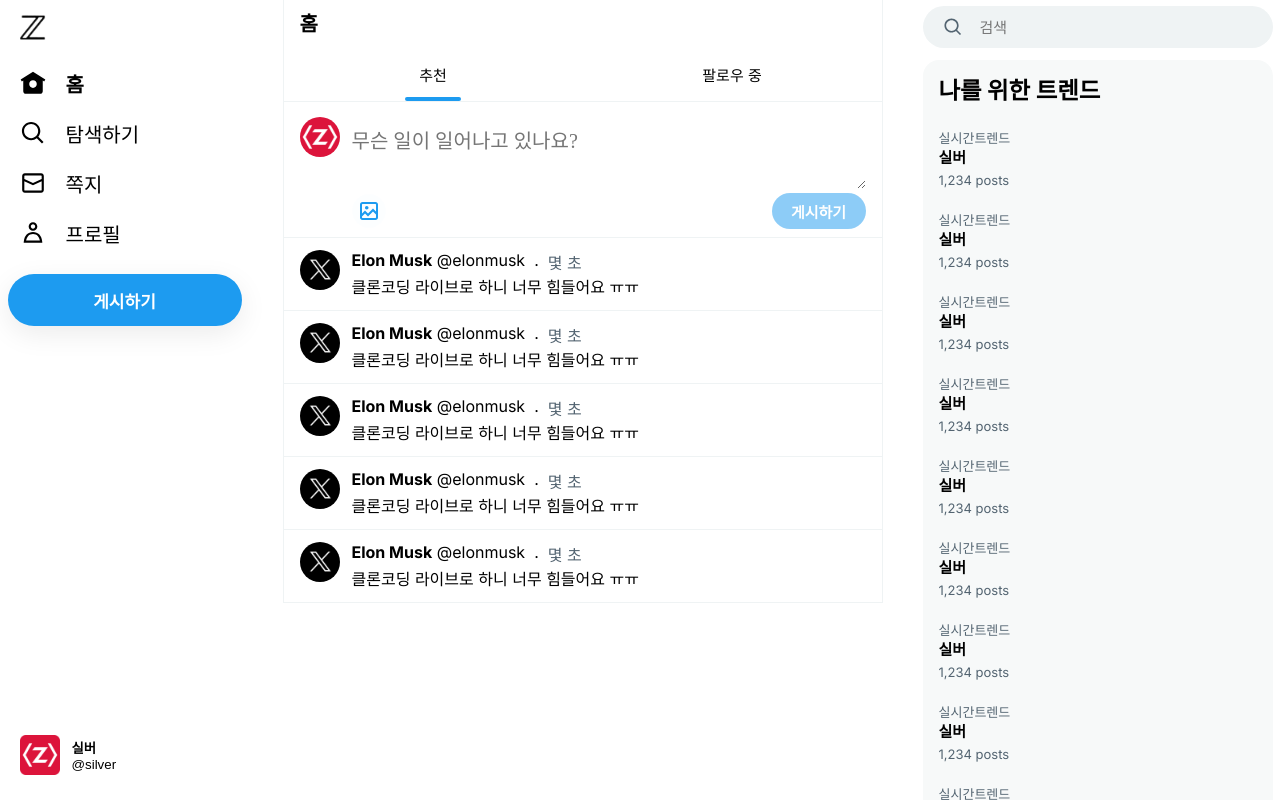
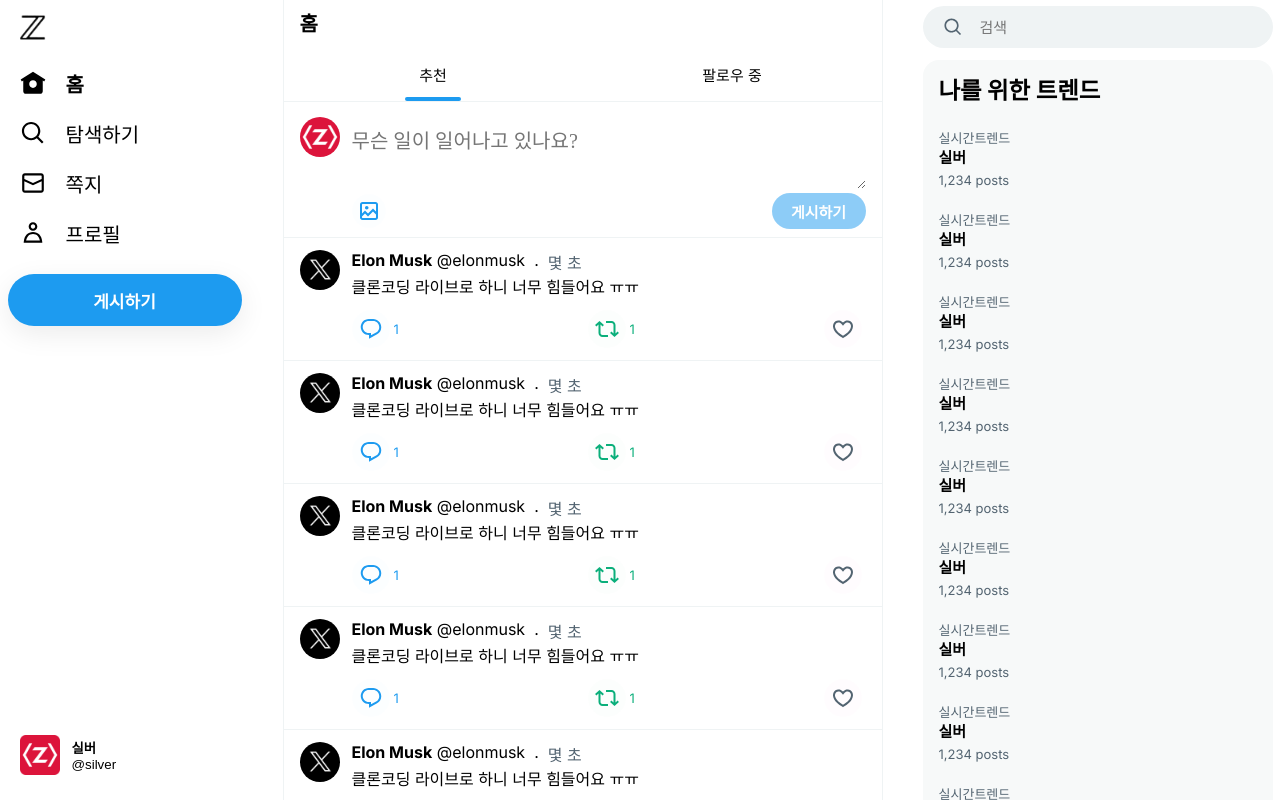
Before and after one commit to silver0108/twitter-clone-coding, a Next.js app: page /home in a window 1280 px wide. Built offline with nearby package versions, Linux system fonts and the light colour scheme.

Commit message:
게시글 ActionButton 구현 및 classnames 사용

```diff
--- a/package.json
+++ b/package.json
@@ -9,6 +9,7 @@
     "lint": "next lint"
   },
   "dependencies": {
+    "classnames": "^2.5.1",
     "dayjs": "^1.11.10",
     "next": "14.1.0",
     "react": "^18",
--- /dev/null
+++ b/src/app/(afterLogin)/_component/ActionButtons.tsx
@@ -0,0 +1,55 @@
+"use client";
+
+import styles from './post.module.css';
+import cx from 'classnames'; // CSS 클래스를 조건부로 설정할 때 매우 유용한 라이브러리
+
+export default function ActionButtons() {
+
+  const commented = true;
+  const reposted = true;
+  const liked = false;
+
+  const onClickComment = () => { };
+  const onClickRepost = () => { };
+  const onClickHeart = () => { };
+
+  return (
+    <div className={styles.actionButtons}>
+      <div className={cx(styles.commentButton, {[styles.commented] : commented})}>
+        <button onClick={onClickComment}>
+          <svg width={24} viewBox="0 0 24 24" aria-hidden="true">
+            <g>
+              <path
+                d="M1.751 10c0-4.42 3.584-8 8.005-8h4.366c4.49 0 8.129 3.64 8.129 8.13 0 2.96-1.607 5.68-4.196 7.11l-8.054 4.46v-3.69h-.067c-4.49.1-8.183-3.51-8.183-8.01zm8.005-6c-3.317 0-6.005 2.69-6.005 6 0 3.37 2.77 6.08 6.138 6.01l.351-.01h1.761v2.3l5.087-2.81c1.951-1.08 3.163-3.13 3.163-5.36 0-3.39-2.744-6.13-6.129-6.13H9.756z"></path>
+            </g>
+          </svg>
+        </button>
+        <div className={styles.count}>{1 || ''}</div>
+      </div>
+
+      <div className={cx(styles.repostButton, reposted && styles.reposted)}>
+        <button onClick={onClickRepost}>
+          <svg width={24} viewBox="0 0 24 24" aria-hidden="true">
+            <g>
+              <path
+                d="M4.5 3.88l4.432 4.14-1.364 1.46L5.5 7.55V16c0 1.1.896 2 2 2H13v2H7.5c-2.209 0-4-1.79-4-4V7.55L1.432 9.48.068 8.02 4.5 3.88zM16.5 6H11V4h5.5c2.209 0 4 1.79 4 4v8.45l2.068-1.93 1.364 1.46-4.432 4.14-4.432-4.14 1.364-1.46 2.068 1.93V8c0-1.1-.896-2-2-2z"></path>
+            </g>
+          </svg>
+        </button>
+        <div className={styles.count}>{1 || ''}</div>
+      </div>
+
+      <div className={cx([styles.heartButton, liked && styles.liked])}>
+        <button onClick={onClickHeart}>
+          <svg width={24} viewBox="0 0 24 24" aria-hidden="true">
+            <g>
+              <path
+                d="M16.697 5.5c-1.222-.06-2.679.51-3.89 2.16l-.805 1.09-.806-1.09C9.984 6.01 8.526 5.44 7.304 5.5c-1.243.07-2.349.78-2.91 1.91-.552 1.12-.633 2.78.479 4.82 1.074 1.97 3.257 4.27 7.129 6.61 3.87-2.34 6.052-4.64 7.126-6.61 1.111-2.04 1.03-3.7.477-4.82-.561-1.13-1.666-1.84-2.908-1.91zm4.187 7.69c-1.351 2.48-4.001 5.12-8.379 7.67l-.503.3-.504-.3c-4.379-2.55-7.029-5.19-8.382-7.67-1.36-2.5-1.41-4.86-.514-6.67.887-1.79 2.647-2.91 4.601-3.01 1.651-.09 3.368.56 4.798 2.01 1.429-1.45 3.146-2.1 4.796-2.01 1.954.1 3.714 1.22 4.601 3.01.896 1.81.846 4.17-.514 6.67z"></path>
+            </g>
+          </svg>
+        </button>
+        <div className={styles.count}>{0 || ''}</div>
+      </div>
+    </div>
+  );
+}
--- a/src/app/(afterLogin)/_component/Post.tsx
+++ b/src/app/(afterLogin)/_component/Post.tsx
@@ -3,6 +3,7 @@
 import dayjs from "dayjs";
 import relativeTime from 'dayjs/plugin/relativeTime';
 import 'dayjs/locale/ko';
+import ActionButtons from "./ActionButtons";
 
 dayjs.locale('ko');
 dayjs.extend(relativeTime);
@@ -42,7 +43,7 @@
           </div>
           <div>{target.content}</div>
           <div className={styles.postImageSection}></div>
-          {/* <ActionButtons/> */}
+          <ActionButtons/>
         </div>
       </div>
     </article>
--- a/src/app/(afterLogin)/_component/post.module.css
+++ b/src/app/(afterLogin)/_component/post.module.css
@@ -16,19 +16,6 @@
 
 .postWrapper {
   display: flex;
-}
-
-.postReposted {
-  display: flex;
-  align-items: center;
-  color: rgb(83, 100, 113);
-  margin-left: 24px;
-  font-size: 13px;
-  line-height: 20px;
-}
-
-.postReposted svg {
-  fill: rgb(83, 100, 113)
 }
 
 .postUserSection {
@@ -96,3 +83,111 @@
   width: 100%;
   border-radius: 16px;
 }
+
+.actionButtons {
+  display: flex;
+  justify-content: space-between;
+  column-gap: 4px;
+  margin-top: 12px;
+}
+
+.actionButtons svg {
+  fill: rgb(83, 100, 113);
+}
+
+.commentButton,
+.repostButton,
+.heartButton {
+  display: flex;
+  align-items: center;
+}
+
+.commentButton button,
+.repostButton button,
+.heartButton button {
+  background: #ffffff;
+  border: none;
+  outline: none;
+  display: flex;
+  width: 38px;
+  height: 38px;
+  align-items: center;
+  justify-content: center;
+  border-radius: 19px;
+  cursor: pointer;
+  transition-property: background-color;
+  transition-duration: 0.2s;
+  margin-right: 4px;
+}
+
+.actionButtons .count {
+  font-size: 13px;
+  color: rgb(83, 100, 113);
+}
+
+.commentButton button {
+  background-color: rgba(29, 155, 240, 0.01);
+}
+
+.commentButton:hover button {
+  background-color: rgba(29, 155, 240, 0.1);
+}
+
+.commentButton.commented svg,
+.commentButton:hover svg {
+  fill: rgb(29, 155, 240)
+}
+
+.commentButton.commented .count,
+.commentButton:hover .count {
+  color: rgb(29, 155, 240);
+}
+
+.repostButton button {
+  background-color: rgba(0, 186, 124, 0.01);
+}
+
+.repostButton:hover button {
+  background-color: rgba(0, 186, 124, 0.1);
+}
+
+.repostButton.reposted svg,
+.repostButton:hover svg {
+  fill: rgb(11, 175, 123)
+}
+
+.repostButton.reposted .count,
+.repostButton:hover .count {
+  color: rgb(11, 175, 123)
+}
+
+.heartButton button {
+  background-color: rgba(249, 24, 128, 0.01)
+}
+
+.heartButton:hover button {
+  background-color: rgba(249, 24, 128, 0.1)
+}
+
+.heartButton.liked svg,
+.heartButton:hover svg {
+  fill: rgb(228, 34, 126);
+}
+
+.heartButton.liked .count,
+.heartButton:hover .count {
+  color: rgb(228, 34, 126);
+}
+
+.postReposted {
+  display: flex;
+  align-items: center;
+  color: rgb(83, 100, 113);
+  margin-left: 24px;
+  font-size: 13px;
+  line-height: 20px;
+}
+
+.postReposted svg {
+  fill: rgb(83, 100, 113)
+}
```
Also changed, not shown: 1 other file (tests, documents, lock files or other folders).
